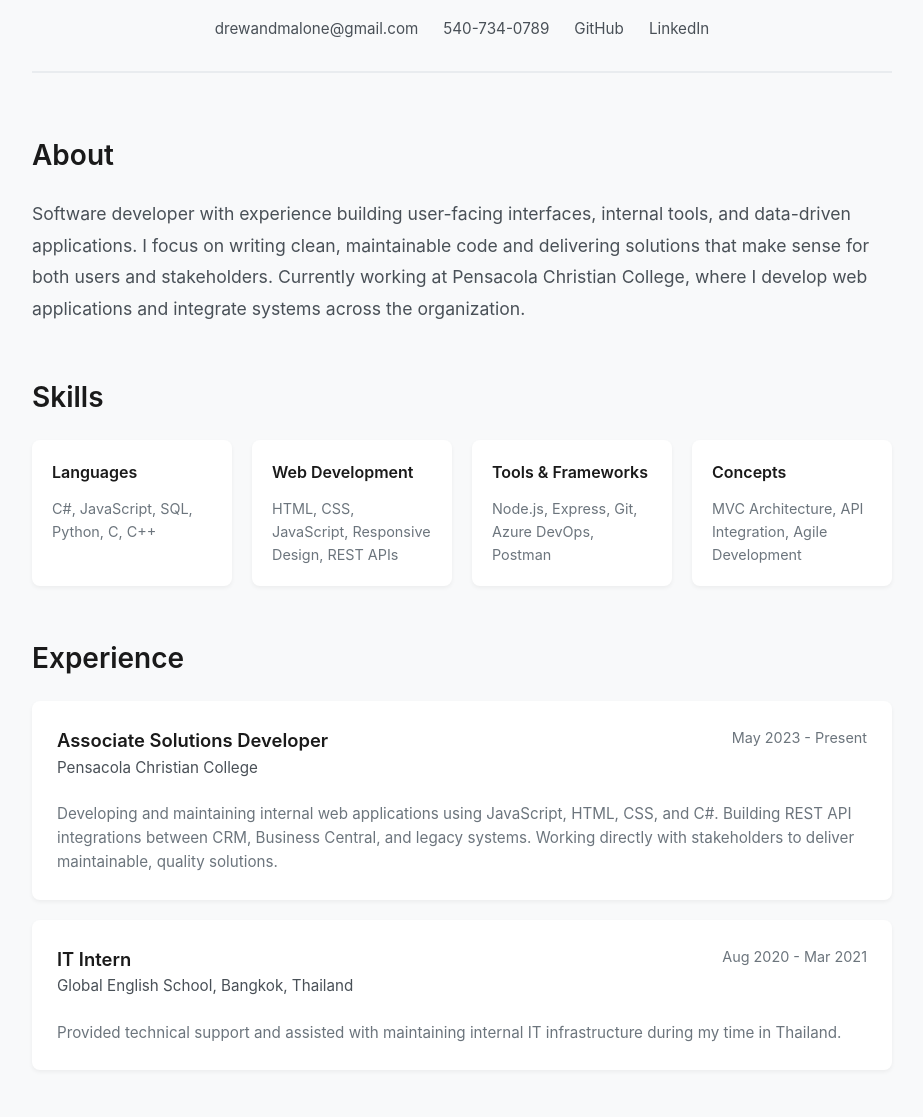
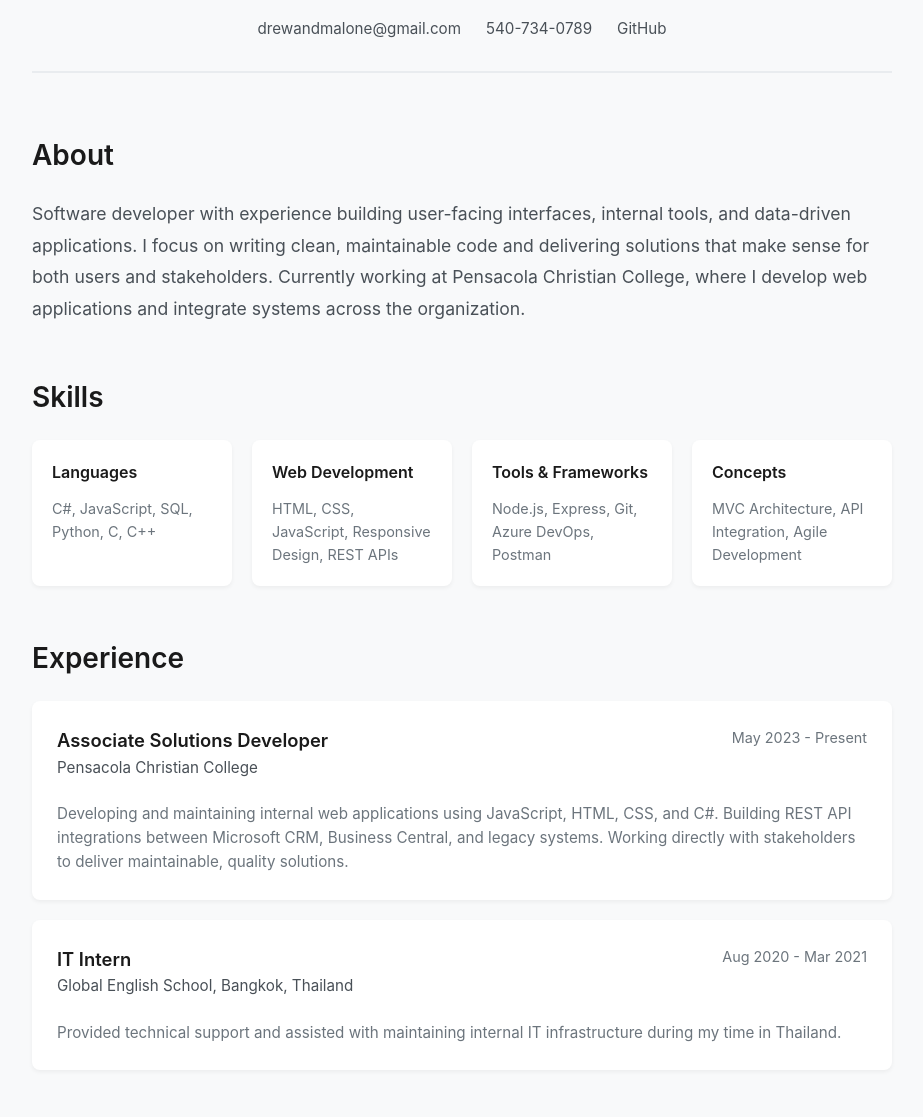
Before and after one commit to Andrew-Malone/andrew-malone.github.io, a plain HTML site: page index.html in a window 1280 px wide. Shown: the part 169-1286 px from the top of the page, without its empty margins (178-1101 px from the left). Drawn offline with Linux system fonts and the light colour scheme.

Commit message:
basic concept

```diff
--- a/index.html
+++ b/index.html
@@ -182,8 +182,7 @@
             <div class="contact-links">
                 <a href="mailto:drewandmalone@gmail.com">drewandmalone@gmail.com</a>
                 <a href="tel:540-734-0789">540-734-0789</a>
-                <a href="#">GitHub</a>
-                <a href="#">LinkedIn</a>
+                <a href="https://github.com/Andrew-Malone/" target="_blank">GitHub</a>
             </div>
         </header>
 
@@ -231,7 +230,7 @@
                 </div>
                 <p class="experience-description">
                     Developing and maintaining internal web applications using JavaScript, HTML, CSS, and C#.
-                    Building REST API integrations between CRM, Business Central, and legacy systems.
+                    Building REST API integrations between Microsoft CRM, Business Central, and legacy systems.
                     Working directly with stakeholders to deliver maintainable, quality solutions.
                 </p>
             </div>
```
Also changed, not shown: 1 other file.
